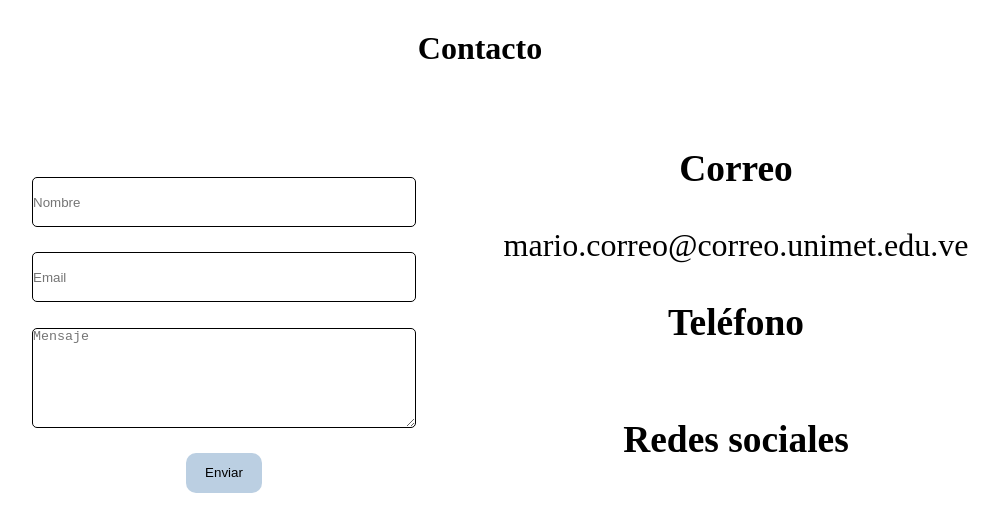
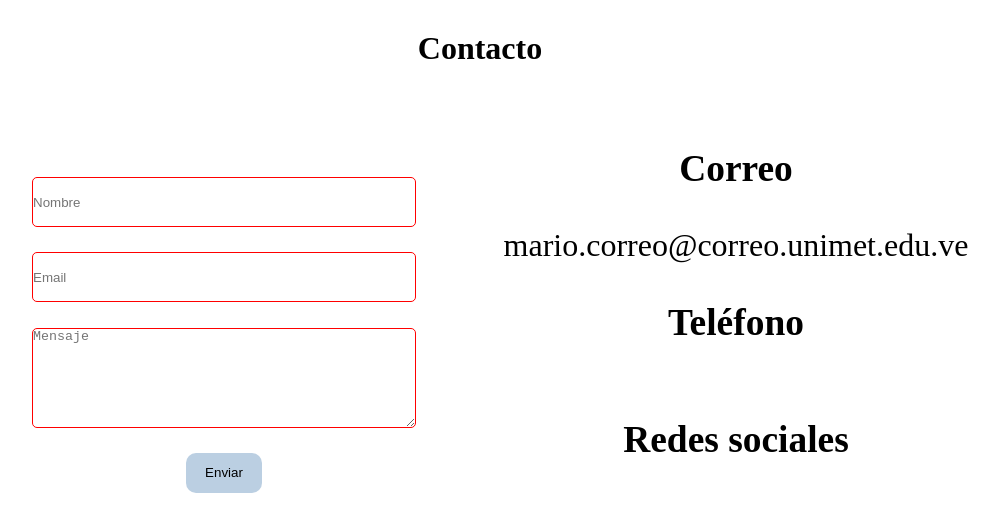
Before and after one commit to mariounimet/Mario_Quintero_mini_project, a plain HTML site: page index.html in a window 1280 px wide. Both pictures are taken after a click on the button "Enviar". Shown: the whole page, without its empty margins (160-1159 px from the left). Drawn offline with Linux system fonts and the light colour scheme.

Commit message:
contact 90%

```diff
--- a/main.js
+++ b/main.js
@@ -1 +1,38 @@
 const envio = document.getElementById("form-submit");
+
+const name = document.getElementById("form-input-1");
+const email = document.getElementById("form-input-2");
+const mensaje = document.getElementById("form-input-3");
+
+envio.addEventListener("click", () => {
+    let nombre = name.value;
+    let correo = email.value;
+    let msg = mensaje.value;
+
+    let enviable = true
+
+    if(nombre == ""){
+        name.style.border = '1px solid red';
+        enviable = false
+    }else{
+        name.style.border = '1px solid black';
+    }
+    if(correo == ""){
+        email.style.border = '1px solid red';
+        enviable = false
+    }else{
+        email.style.border = '1px solid black';
+    }
+    if(msg == ""){
+        mensaje.style.border = '1px solid red';
+        enviable = false
+    }else{
+        mensaje.style.border = '1px solid black';
+    }
+
+    if(enviable){
+        let st = `${nombre}\n\n${correo}\n\n${msg}`
+        alert(st)
+    }
+
+});
--- a/styles.css
+++ b/styles.css
@@ -48,6 +48,7 @@
         height: 40px;
         margin: 0 auto;
         background-color: #bbcfe2;
+        cursor: pointer;
     }
 @media (min-width: 768px){
     .contact-section{
```
